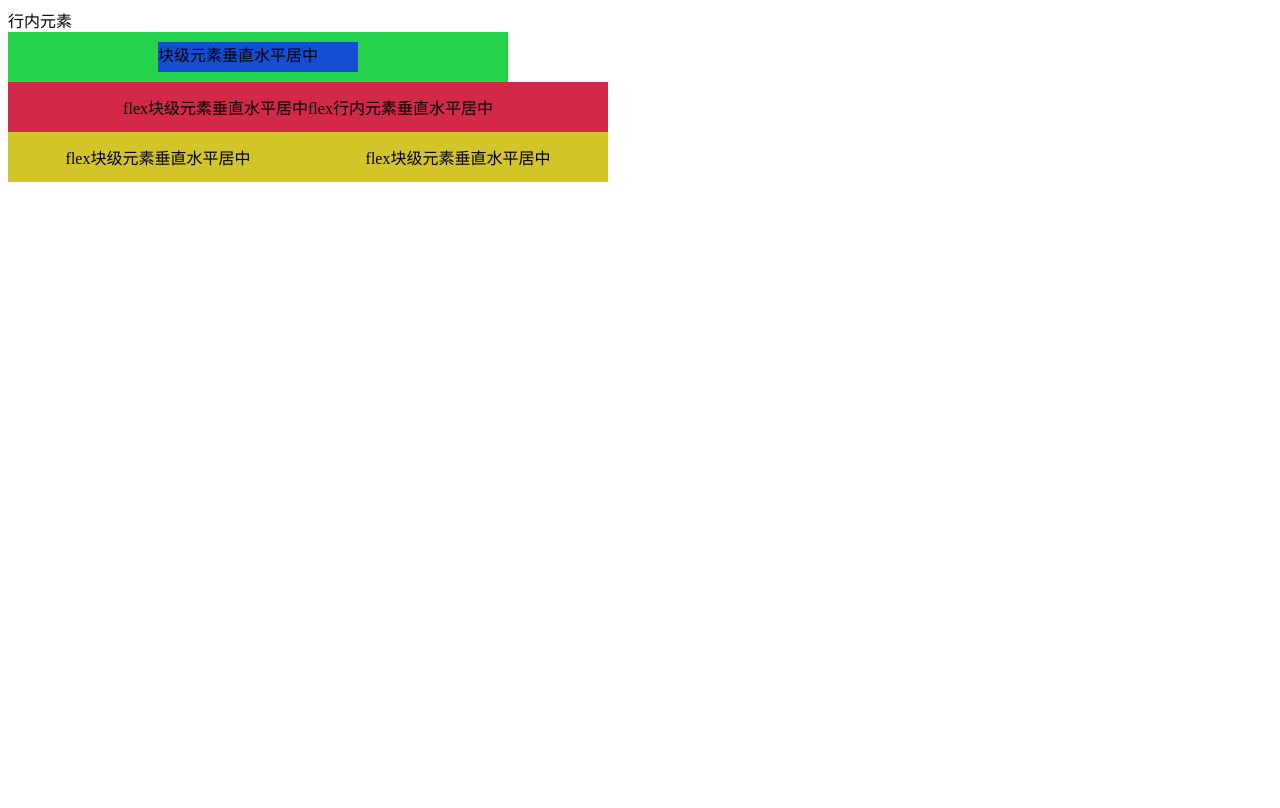
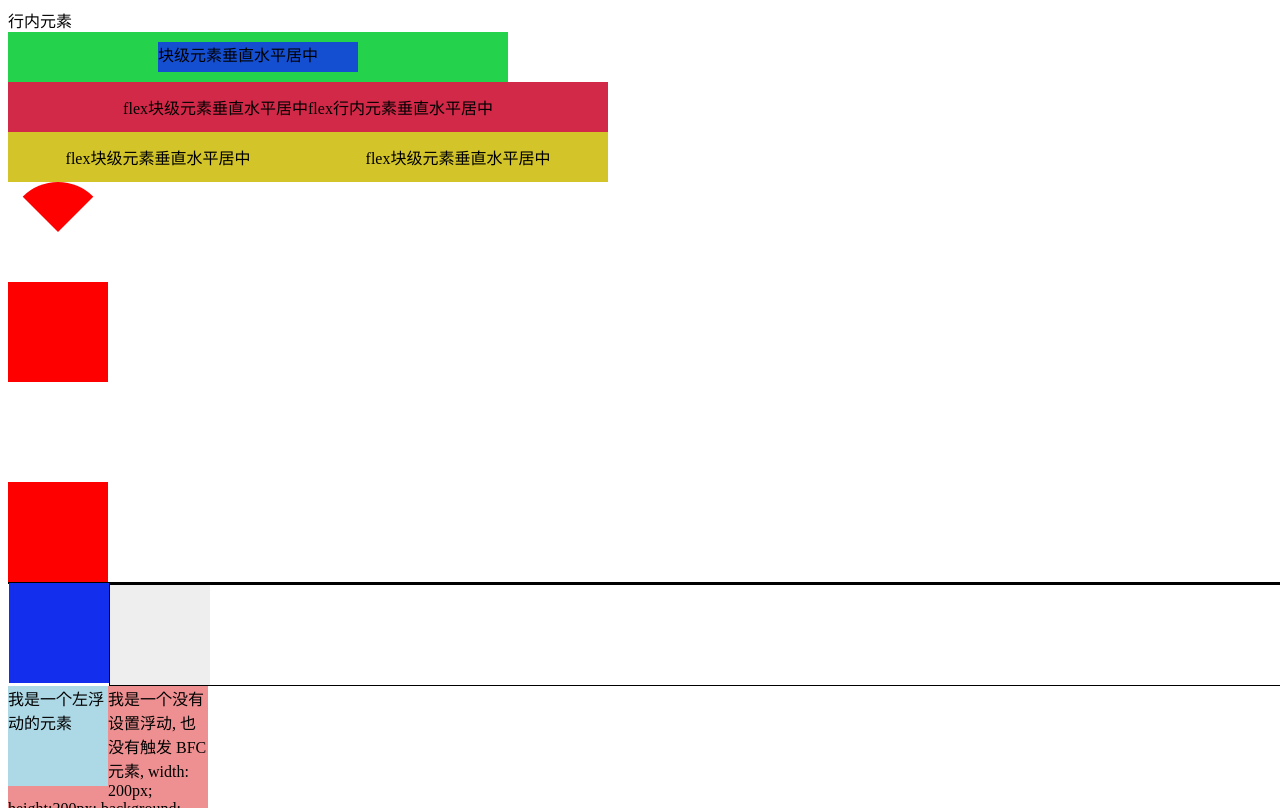
Before and after one commit to Murphy573/StudyProject, a website: page JSReview/css/css.html in a window 1280 px wide. Drawn offline with Linux system fonts and the light colour scheme.

Commit message:
添加CSS知识点  BFC

```diff
--- a/JSReview/css/css.css
+++ b/JSReview/css/css.css
@@ -2,7 +2,7 @@
 html, body, .container {
     width: 100%;
     height: 100%;
-    overflow: hidden;
+    overflow: auto;
 }
 
 /**
@@ -71,3 +71,20 @@ html, body, .container {
     align-self: center;
     justify-self: center;
 }
+
+.bfc {
+    overflow: hidden;
+}
+
+.bfc > div:nth-child(1) {
+    width: 100px;
+    height: 100px;
+    margin-bottom: 100px;
+    background: red;
+}
+.bfc > div:nth-child(2) {
+    width: 100px;
+    height: 100px;
+    margin-top: 100px;
+    background: red;
+}
--- a/JSReview/css/css.html
+++ b/JSReview/css/css.html
@@ -4,6 +4,17 @@
     <meta charset="UTF-8">
     <title>css积累</title>
     <link rel="stylesheet" href="css.css">
+
+    <style>
+        .sector {
+            width: 0;
+            height: 0;
+            border-width: 50px;
+            border-style: solid;
+            border-color: #f00 transparent transparent;
+            border-radius: 50px;
+        }
+    </style>
 </head>
 <body>
     <div class="container">
@@ -22,6 +33,27 @@
             <div>flex块级元素垂直水平居中</div>
             <span>flex块级元素垂直水平居中</span>
         </div>
+
+        <div class="sector"></div>
+
+        <div class="bfc">
+            <div></div>
+            <div></div>
+        </div>
+        <!--未触发BFC，元素浮动，脱离文档流，容器只剩下2px高度-->
+        <div style="border: 1px solid #000;">
+            <div style="width: 100px;height: 100px;background: #142eee;float: left;"></div>
+        </div>
+        <!--添加overflow:hidden;触发容器BFC，包裹浮动元素-->
+        <div style="border: 1px solid #000;overflow: hidden">
+            <div style="width: 100px;height: 100px;background: #eee;float: left;"></div>
+        </div>
+
+
+
+        <div style="height: 100px;width: 100px;float: left;background: lightblue">我是一个左浮动的元素</div>
+        <div style="width: 200px; height: 200px;background: #ee9091">我是一个没有设置浮动,
+            也没有触发 BFC 元素, width: 200px; height:200px; background: #eee;</div>
     </div>
 </body>
 </html>
```
